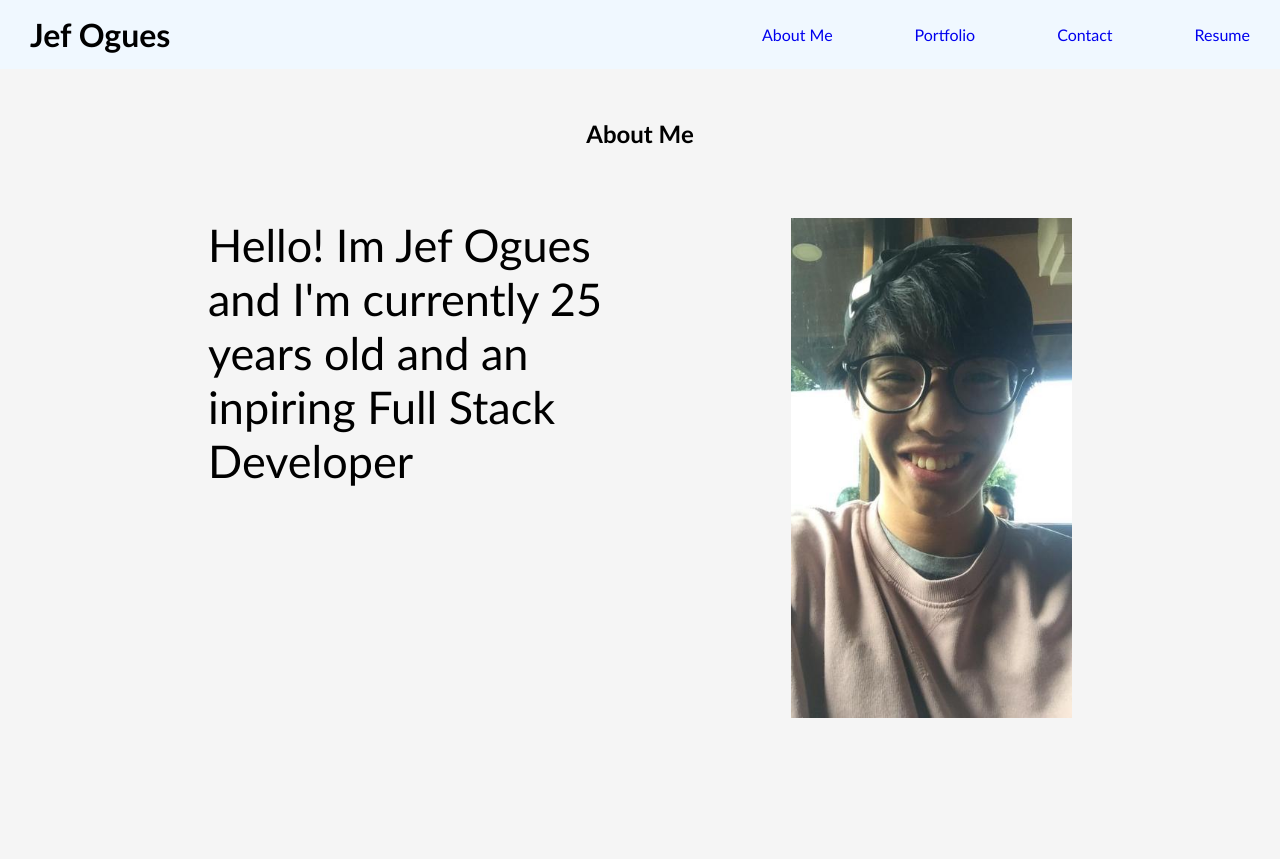
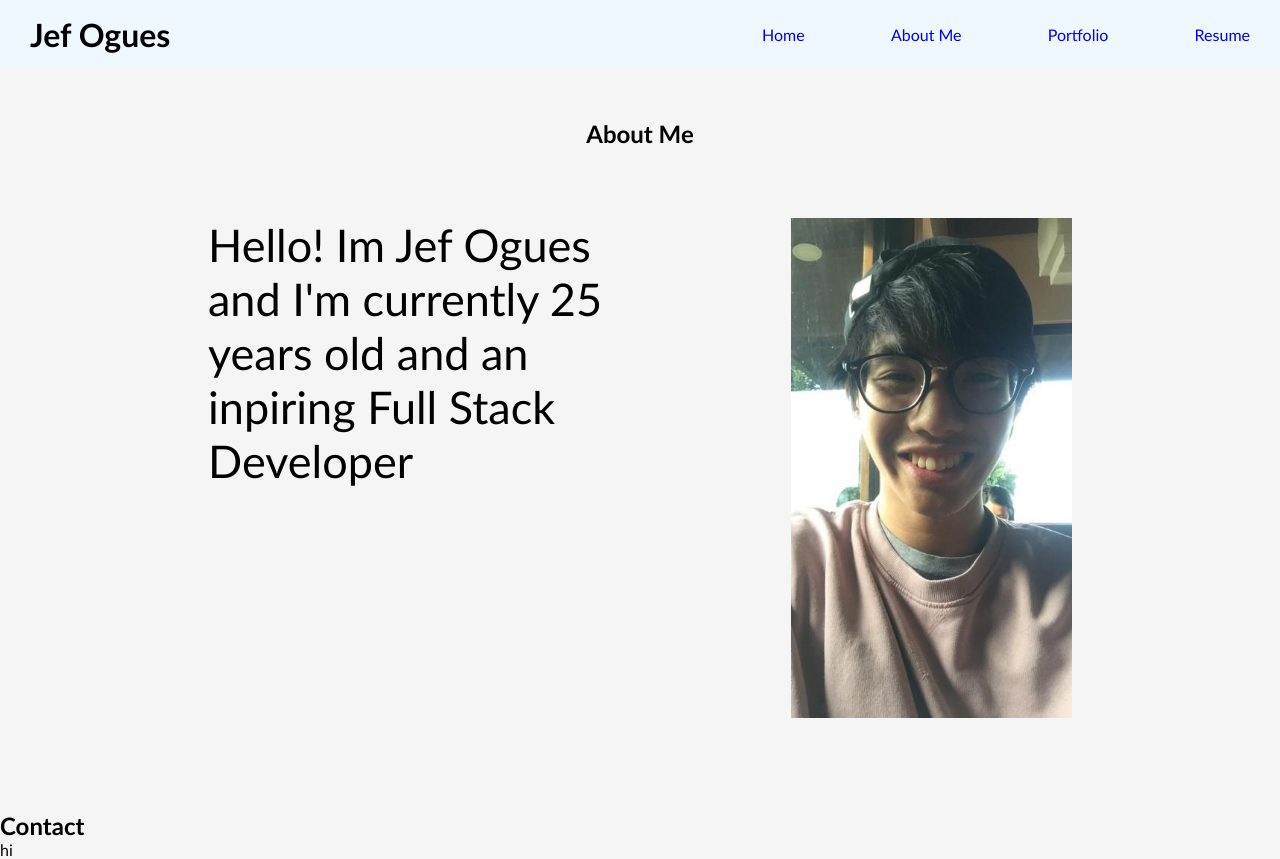
Before and after one commit to jef1197/Module-20, a React (Create React App) app: page / in a window 1280 px wide. Both pictures are taken after a click on the link "About Me". Before the commit the page ends 811 px from the top, so only its background shows below. Built offline with nearby package versions, Linux system fonts and the light colour scheme.

Commit message:
Conditional statements for footer

```diff
--- a/src/App.js
+++ b/src/App.js
@@ -7,7 +7,7 @@ import './App.css'
 
 function App() {
 
-  const [page] = useState(['About Me', 'Portfolio', 'Contact', 'Resume'])
+  const [page] = useState(['Home', 'About Me', 'Portfolio', 'Resume'])
 
   const [currentPage, setCurrentPage] = useState(page[0]);
 
@@ -20,7 +20,9 @@ function App() {
       <main>
         <Content renderPage={currentPage} />
       </main>
-      <Footer />
+      {currentPage !== 'Home' &&
+        <Footer/>
+      }
     </div>
   );
 }
--- a/src/components/Contact.js
+++ /dev/null
@@ -1,20 +0,0 @@
-import React from 'react';
-
-function Contact() {
-
-
-  return (
-    <section>
-      <ul>
-        <li>
-          Email: <a>jef.ogu@gmail.com</a>
-        </li>
-        <li>
-          Github: <a>github</a>
-        </li>
-      </ul>
-    </section>
-    );
-  }
-
-  export default Contact;
--- a/src/components/Content.js
+++ b/src/components/Content.js
@@ -1,6 +1,6 @@
 import React from 'react';
+import Home from './Home';
 import About from './About';
-import Contact from './Contact';
 import Portfolio from './Portfolio';
 import Resume from './Resume';
 
@@ -11,8 +11,8 @@ function Content(props) {
       return <About />
     } else if (props.renderPage === 'Portfolio') {
       return <Portfolio />
-    } else if (props.renderPage === 'Contact') {
-      return <Contact />
+    } else if (props.renderPage === 'Home') {
+      return <Home />
     } else if (props.renderPage === 'Resume') {
       return <Resume />
     }
@@ -20,7 +20,9 @@ function Content(props) {
 
   return (
     <section className='content-container'>
-      <h1>{props.renderPage}</h1>
+      {props.renderPage !== 'Home' &&
+        <h1>{props.renderPage}</h1>
+      }
       {renderPage()}
     </section>
     );
--- a/src/components/Footer.js
+++ b/src/components/Footer.js
@@ -5,6 +5,12 @@ function Footer() {
 
   return (
     <footer>
+      <h2>Contact</h2>
+      <ul>
+        <li>
+          hi
+        </li>
+      </ul>
     </footer>
     );
   }
--- /dev/null
+++ b/src/components/Home.js
@@ -0,0 +1,12 @@
+import React from 'react';
+
+function Home() {
+
+
+  return (
+    <section className='hero'>
+    </section>
+    );
+  }
+
+  export default Home;
```
